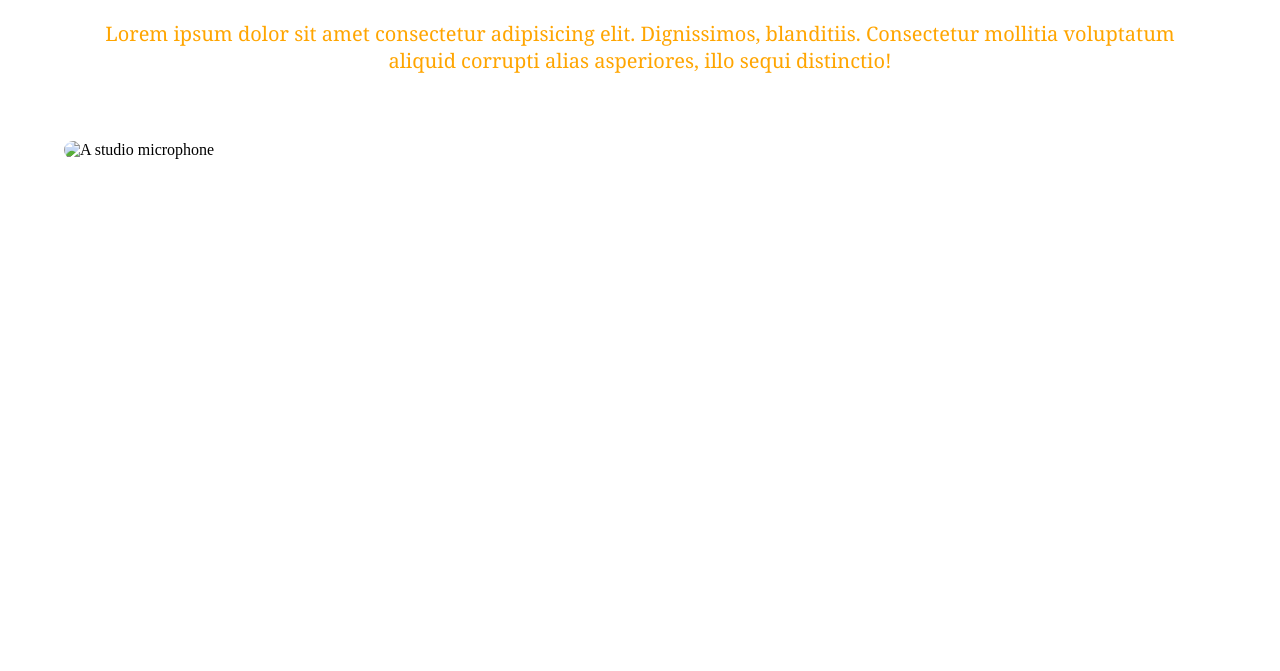
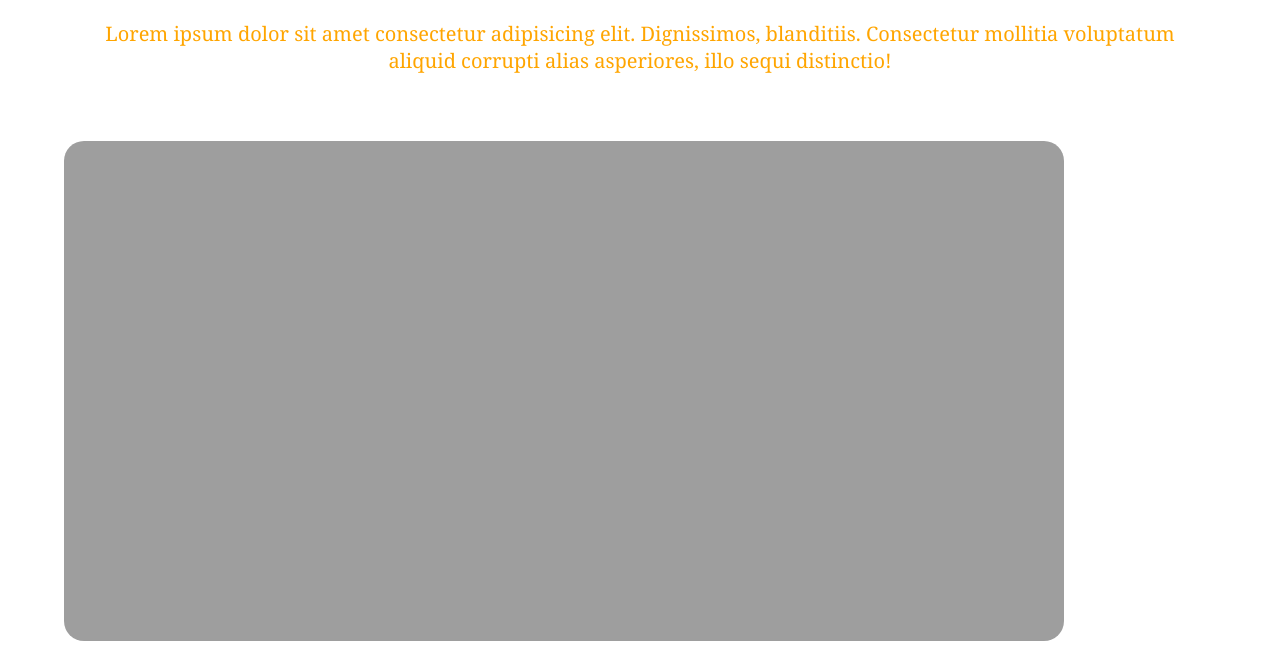
Before and after one commit to ChommyGodswill7/Demo.web, a plain HTML site: page index.html in a window 1280 px wide. Shown: the part 131-802 px from the top of the page. Drawn offline with Linux system fonts and the light colour scheme; the site is published under a folder, as on GitHub Pages, so addresses that start at the root find nothing.

Commit message:
modified version

```diff
--- a/index.html
+++ b/index.html
@@ -28,7 +28,7 @@
             <p>Lorem ipsum dolor sit amet consectetur adipisicing elit. Dignissimos, blanditiis. Consectetur mollitia voluptatum aliquid corrupti alias asperiores, illo sequi distinctio!</p>
         </div>
         <div class="image">
-            <img src="/img/demidov.jpg" alt="A studio microphone">
+            <img src="./img/demidov.jpg" alt="A studio microphone">
         </div>
     </body>
 </html>
```
